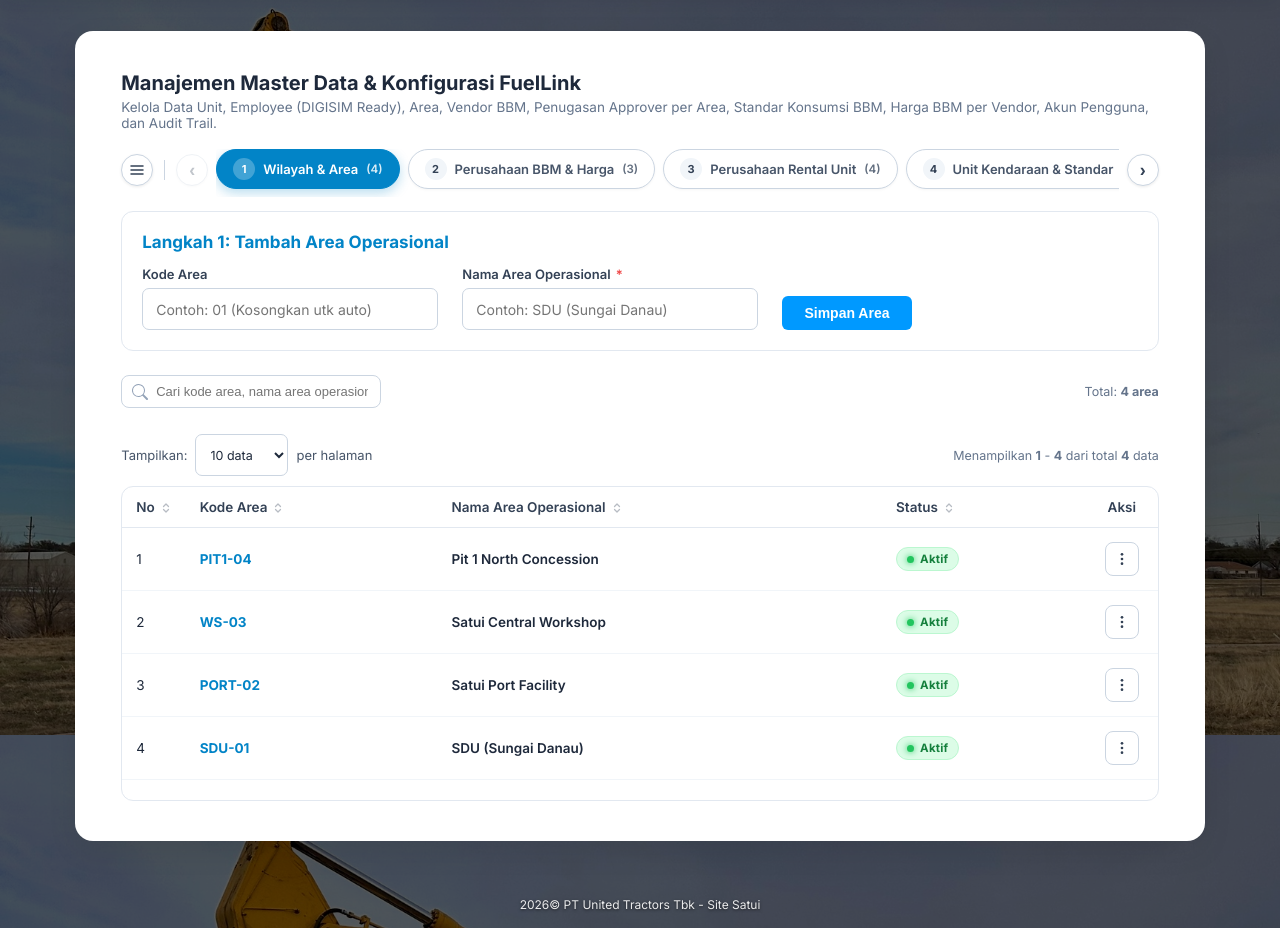
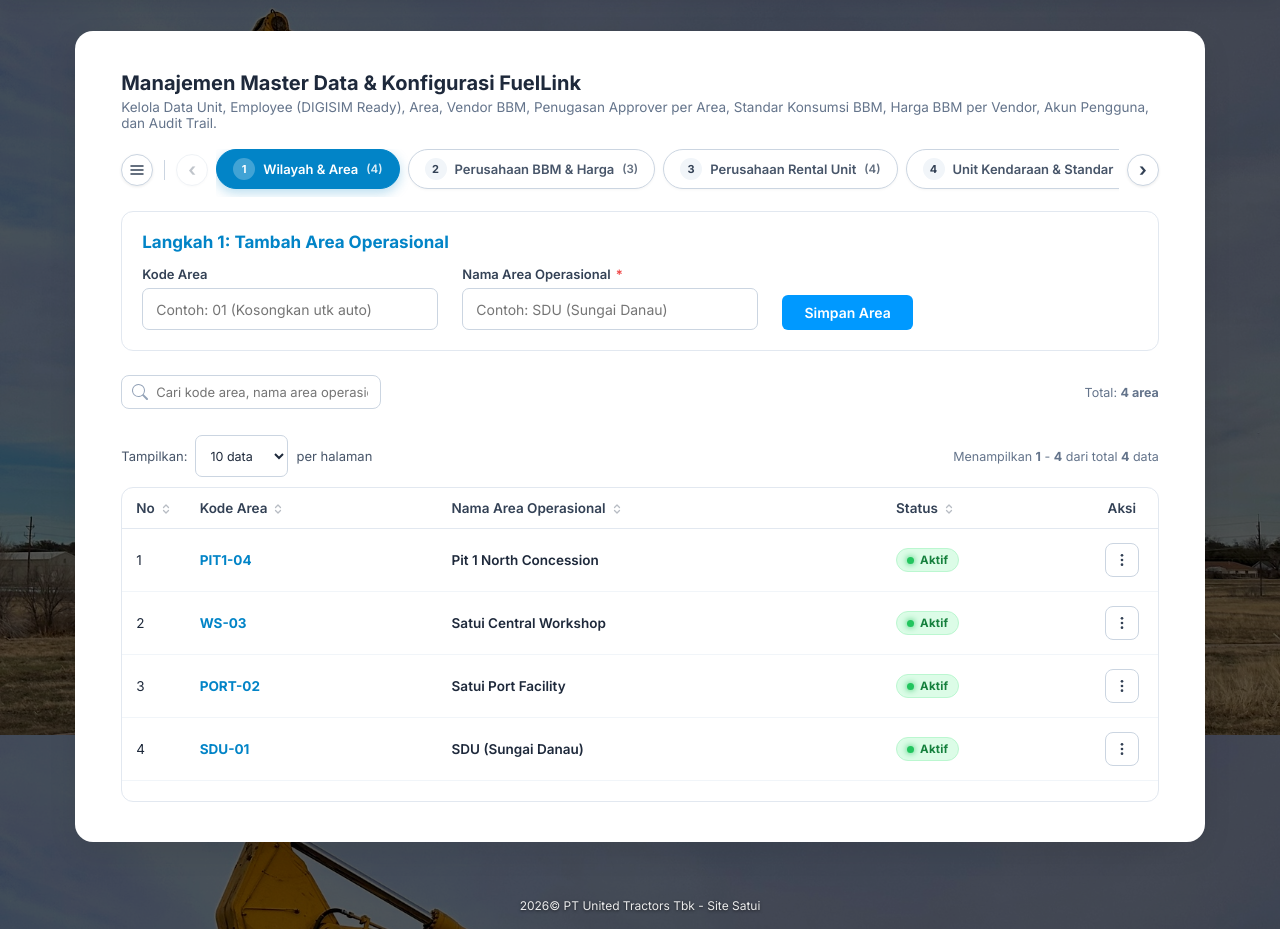
Before and after one commit to ValoneVoid/digifuel, a Laravel app: page /admin/master in a window 1280 px wide. Shown: the part 65-994 px from the top of the page. Run offline with Laravel 12, Linux system fonts and the light colour scheme; a user stored in the database is signed in; data comes from the database, SQL or seed files in the repository; data that the repository does not hold is empty; some libraries are stand-ins or nearby versions.

Commit message:
style(font): enforce Inter typography and preconnect across all pages

```diff
--- a/public/css/digifuel.css
+++ b/public/css/digifuel.css
@@ -35,10 +35,24 @@
   box-sizing: border-box;
 }
 
+html,
+body {
+  font-family: 'Inter', -apple-system, BlinkMacSystemFont, 'Segoe UI', Roboto, sans-serif;
+  -webkit-font-smoothing: antialiased;
+  -moz-osx-font-smoothing: grayscale;
+  text-rendering: optimizeLegibility;
+}
+
+button,
+input,
+select,
+textarea {
+  font-family: inherit;
+}
+
 body {
   margin: 0;
   padding: 84px 0 0 0;
-  font-family: 'Inter', 'Segoe UI', -apple-system, BlinkMacSystemFont, Roboto, sans-serif;
   color: var(--ut-text);
   background-image: url('/images/mining_bg.jpg');
   background-size: cover;
--- a/resources/views/auth/forgot-password.blade.php
+++ b/resources/views/auth/forgot-password.blade.php
@@ -4,6 +4,9 @@
     <meta charset="UTF-8">
     <meta name="viewport" content="width=device-width, initial-scale=1.0">
     <title>Lupa Password - FuelLink PT United Tractors Tbk Site Satui</title>
+    <link rel="preconnect" href="https://fonts.googleapis.com">
+    <link rel="preconnect" href="https://fonts.gstatic.com" crossorigin>
+    <link href="https://fonts.googleapis.com/css2?family=Inter:wght@400;500;600;700;800&display=swap" rel="stylesheet">
     <link rel="stylesheet" href="{{ asset('css/digifuel.css') }}?v={{ file_exists(public_path('css/digifuel.css')) ? filemtime(public_path('css/digifuel.css')) : time() }}">
     @if(file_exists(public_path('css/digifuel.css')))
         <style id="digifuel-core-css">{!! file_get_contents(public_path('css/digifuel.css')) !!}</style>
--- a/resources/views/auth/login.blade.php
+++ b/resources/views/auth/login.blade.php
@@ -4,6 +4,9 @@
     <meta charset="UTF-8">
     <meta name="viewport" content="width=device-width, initial-scale=1.0">
     <title>Login - FuelLink PT United Tractors Tbk Site Satui</title>
+    <link rel="preconnect" href="https://fonts.googleapis.com">
+    <link rel="preconnect" href="https://fonts.gstatic.com" crossorigin>
+    <link href="https://fonts.googleapis.com/css2?family=Inter:wght@400;500;600;700;800&display=swap" rel="stylesheet">
     <link rel="stylesheet" href="{{ asset('css/digifuel.css') }}?v={{ file_exists(public_path('css/digifuel.css')) ? filemtime(public_path('css/digifuel.css')) : time() }}">
     @if(file_exists(public_path('css/digifuel.css')))
         <style id="digifuel-core-css">{!! file_get_contents(public_path('css/digifuel.css')) !!}</style>
--- a/resources/views/layouts/app.blade.php
+++ b/resources/views/layouts/app.blade.php
@@ -5,6 +5,9 @@
     <meta name="viewport" content="width=device-width, initial-scale=1.0">
     <title>@yield('title', 'Fuel Request') - FuelLink PT United Tractors Tbk Site Satui</title>
     <meta name="description" content="Sistem Pengajuan, Persetujuan Digital, dan Evaluasi Konsumsi BBM PT United Tractors Tbk Site Satui">
+    <link rel="preconnect" href="https://fonts.googleapis.com">
+    <link rel="preconnect" href="https://fonts.gstatic.com" crossorigin>
+    <link href="https://fonts.googleapis.com/css2?family=Inter:wght@400;500;600;700;800&display=swap" rel="stylesheet">
     <link rel="stylesheet" href="{{ asset('css/digifuel.css') }}?v={{ file_exists(public_path('css/digifuel.css')) ? filemtime(public_path('css/digifuel.css')) : time() }}">
     @if(file_exists(public_path('css/digifuel.css')))
         <style id="digifuel-core-css">{!! file_get_contents(public_path('css/digifuel.css')) !!}</style>
```
